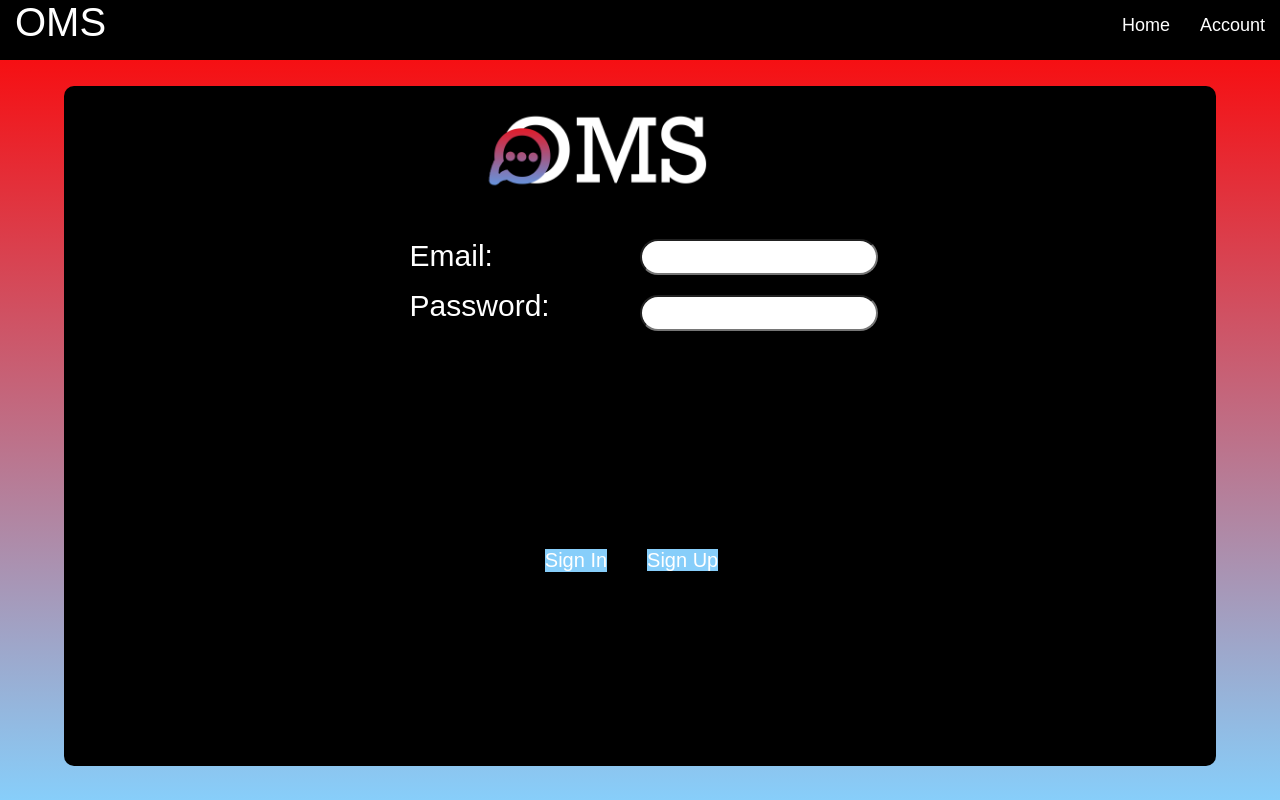
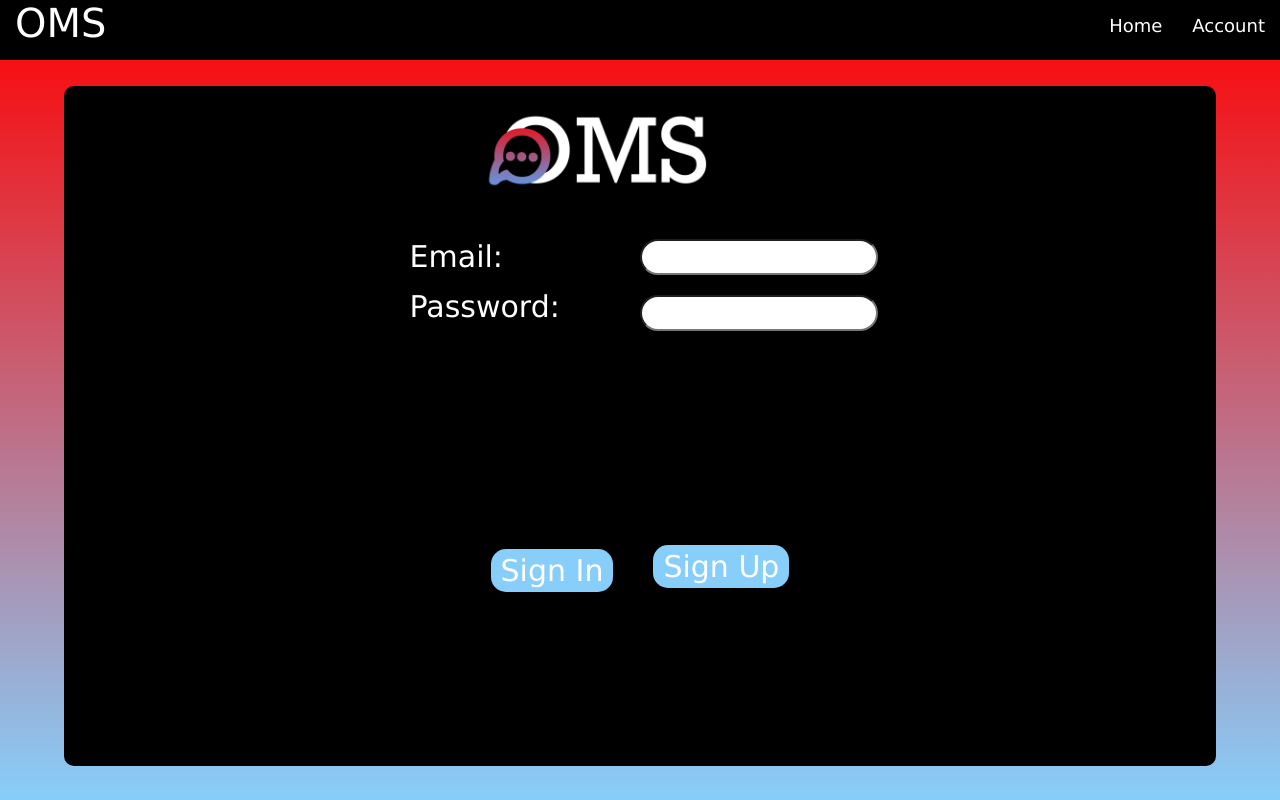
Before and after one commit to Brahim-Benzarti/oms-online, a PHP site: page /views/sign_in.php in a window 1280 px wide. Run offline with PHP 8.4, Linux system fonts and the light colour scheme.

Commit message:
make it better

```diff
--- a/index.html
+++ b/index.html
@@ -1,11 +1,11 @@
 <!doctype html>
 <html>
     <head>
-        <link rel="icon" href="../public/images/icon.png">
         <meta charset="utf-8">
         <title>oms</title>
         <script type="text/javascript" src="./public/javascript/global_functions.js"></script>
         <link rel="stylesheet" type="text/css" href="./public/stylesheet/stylesheet.css">
+        <link rel="icon" href="../public/images/icon.png">
     </head>
 
     <body>
--- a/public/stylesheet/stylesheet.css
+++ b/public/stylesheet/stylesheet.css
@@ -1,6 +1,6 @@
 *{
     /* background-color: darkblue; */
-    font-family: Arial, Helvetica, sans-serif;
+    font-family: 'Lucida Sans', 'Lucida Sans Regular', 'Lucida Grande', 'Lucida Sans Unicode', Geneva, Verdana, sans-serif;
 }
 
 html{
@@ -165,7 +165,7 @@ nav a:active,nav .sign_out:active{
     margin: 15% 30% 0px;
 } */
 .main .choice{
-    width: 50%;
+    width: fit-content;
     margin: auto;
 }
 .main .choice div{
@@ -237,15 +237,28 @@ nav a:active,nav .sign_out:active{
     width: fit-content;
 }
 
-.button{
-    font-size: 20px;
+#button{
+    font-size: 30px;
     text-decoration: none;
     border:0;
     color: white;
     background-color: lightskyblue;
+    border-radius: 15px;
+    padding: 4px 10px;
 }
 
-.button:hover{
+
+#button{
+    font-size: 30px;
+    text-decoration: none;
+    border:0;
+    color: white;
+    background-color: lightskyblue;
+    border-radius: 15px;
+    padding: 4px 10px;
+}
+
+#button:hover{
     color: white;
     background-color: #ff6666;
 }
@@ -409,3 +422,14 @@ iframe{
 }
 
 /* end profile */
+
+/* 404 */
+
+#error{
+    color:white;
+    width: fit-content;
+    margin: auto;
+}
+
+
+/* end 404 */
--- a/views/sign_in.php
+++ b/views/sign_in.php
@@ -39,10 +39,10 @@
 					<p class="error_message"><?php if(!empty($_SESSION['err'])){echo($_SESSION['err']);session_unset();}?></p>
 					<div class="choice">
 						<div>
-							<input class="button" type="submit" value="Sign In" name="sign_in">
+							<input id="button" type="submit" value="Sign In" name="sign_in">
 						</div>
 						<div>
-							<a class="button" href="sign_up.php">Sign Up</a>
+							<a id="button" href="sign_up.php">Sign Up</a>
 						</div>
 					</div>
 					<div class="clear_only"></div>
--- a/views/sign_up.php
+++ b/views/sign_up.php
@@ -54,7 +54,7 @@
 						<div class="clear_only"></div>
 						<div class="choice">
 							<div>
-								<input class="button" type="submit" value="Sign Up" name="sign_up">
+								<input id="button" type="submit" value="Sign Up" name="sign_up">
 							</div>
 						</div>
 					</form>
```
Also changed, not shown: public/stylesheet/stylesheet_messages.css (+11 -1 lines), views/error.html (+4 -4 lines), views/profile.php (+5 -5 lines).
